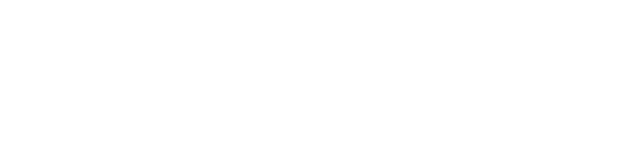
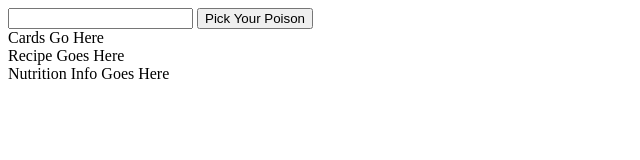
Before and after one commit to trafaelosborn/PizzaBox, a plain HTML site: page index.html in a window 1280 px wide. Shown: the whole page, without its empty margins (0-640 px from the left). Drawn offline with Linux system fonts and the light colour scheme.

Commit message:
Bare Bones HTML

```diff
--- a/index.html
+++ b/index.html
@@ -7,6 +7,10 @@
     <title>Document</title>
 </head>
 <body>
-
+    <input type="text">
+    <button>Pick Your Poison</button>
+    <div class="SearchResults">Cards Go Here</div>
+    <div class="Recipe">Recipe Goes Here</div>
+    <div class="Nutrition">Nutrition Info Goes Here</div>
 </body>
 </html>
```
